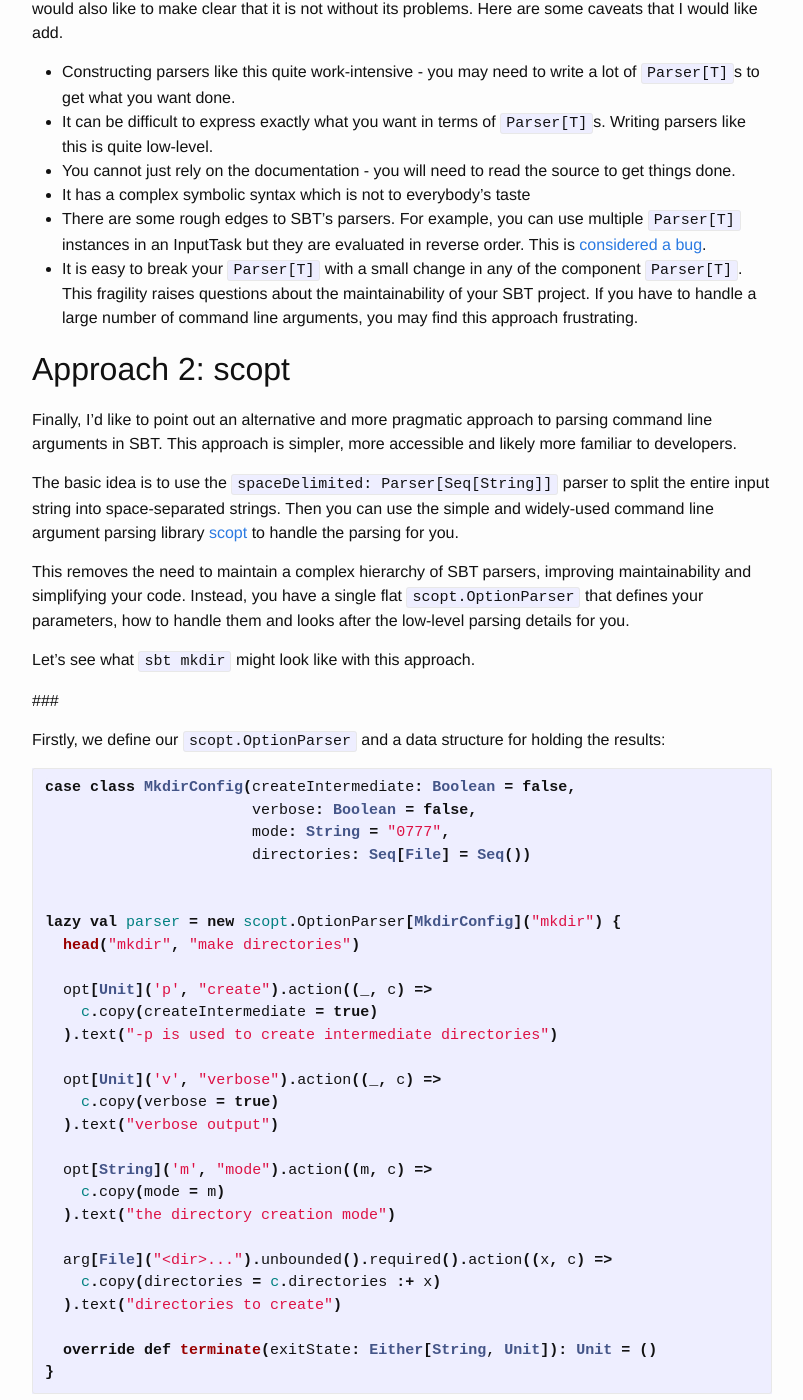
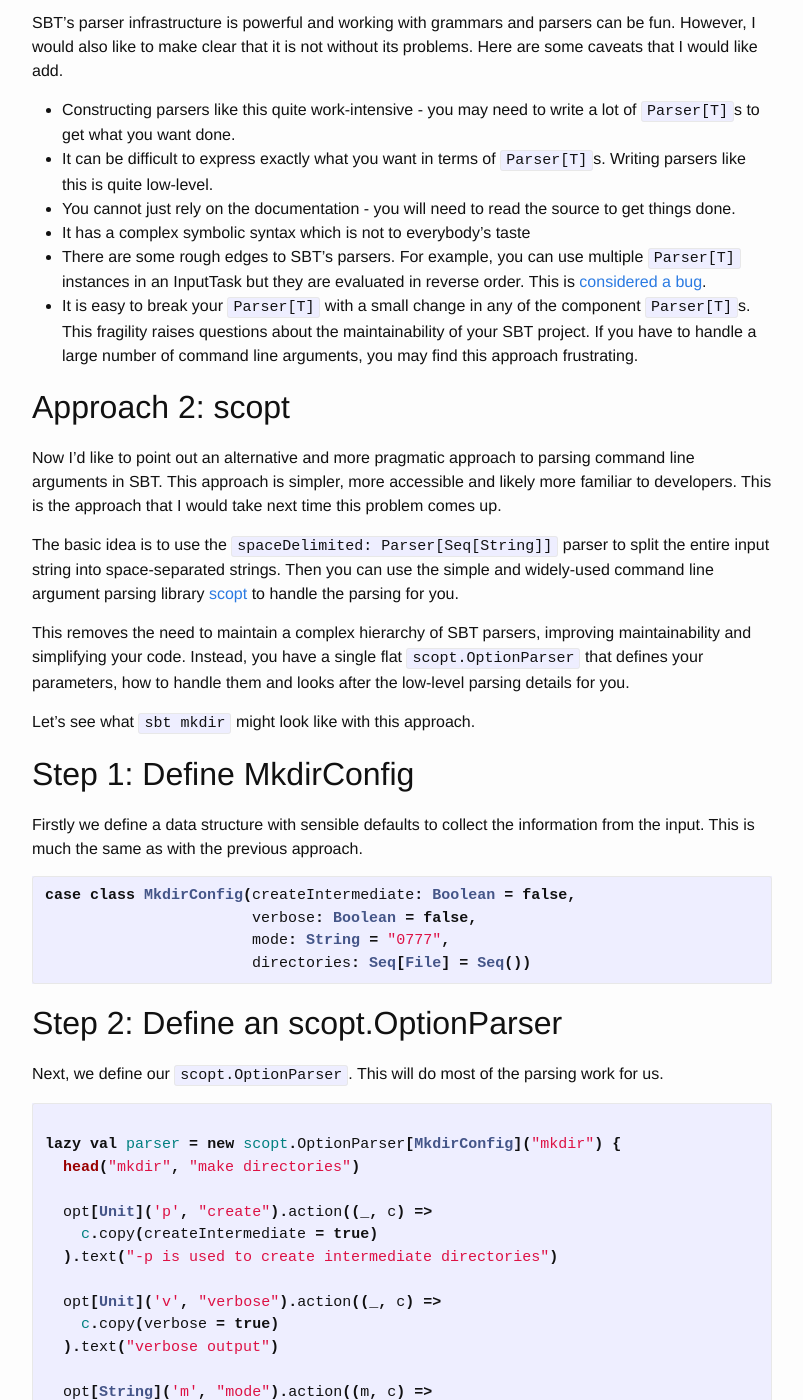
Before and after one commit to donaladams/donaladams.github.io, a Jekyll site: the page built from _posts/2016-11-20-command-line-parsing-in-sbt.md, in a window 1280 px wide and 1400 px high, scrolled down 7229 px. Shown: the whole window, without its empty margins (238-1041 px from the left). Built offline with Jekyll 4.4.1, drawn with Linux system fonts in a browser that asks for light colours; some of the changed text lies outside the part shown.

Commit message:
More revisions.

````diff
--- a/_posts/2016-11-20-command-line-parsing-in-sbt.md
+++ b/_posts/2016-11-20-command-line-parsing-in-sbt.md
@@ -12,7 +12,7 @@
 In this post, we'll look at two ways of handling command line input in SBT:
 
 1. The _SBT way_, using its [built-in parsers](http://www.scala-sbt.org/0.13/docs/Parsing-Input.html) from the ground up
-2. Using [scopt](https://github.com/scopt/scopt) to take care of the details for us
+2. Using [scopt](https://github.com/scopt/scopt) to handle command line parsing for using
 
 I would definitely recommend the second approach if you are looking to do this yourself as I believe it is simpler, more pragmatic and more robust to change.
 
@@ -39,7 +39,7 @@
 1. Add an [InputTask](http://www.scala-sbt.org/0.13/docs/Input-Tasks.html)
 2. Add a [Command](http://www.scala-sbt.org/0.13/docs/Commands.html)
 
-`InputTask` and `Command` are quite similar and could both be used for `sbt mkdir`, no matter what approach we take to parsing user input. The prevailing advice is to use `InputTask` as a first choice as `Command` is lower level, allowing you to actually modify the state of the build [^1].
+`InputTask` and `Command` are quite similar and could both be used for `sbt mkdir`, no matter what approach we take to parsing user input. The prevailing advice is to use `InputTask` as a first choice as `Command` is lower level, allowing you to actually modify the state of the build[^1].
 
 Here's a simplified definition of `InputTask`[^2] and the signature of one of the constructors for `Command`[^3]:
 
@@ -103,11 +103,11 @@
 commands ++= Seq(mkdirCmd)
 ```
 
-So far there are both quite straightforward and you're free to choose which suits your preference and situation better. Whichever way you go, you will need a `Parser[MkdirCommand]` to handle the input.
+So far these are both quite straightforward and you're free to choose which suits your preference and situation better. Whichever way you go, you will need a `Parser[MkdirCommand]` to handle the input.
 
 ### Step 2: Define MkdirCommand to collect the input
 
-`MkdirCommand` is the simple data structure used to collect the information we want from `sbt mkdir`'s command line arguments.
+This is the simple data structure used to collect the information we want from `sbt mkdir`'s command line arguments.
 
 ```scala
 case class MkdirCommand(verbose: Boolean = false,
@@ -118,8 +118,8 @@
 
 ### Step 3: Grammar Time
 
-When working with parsers, it's really helpful to defining a grammar for the input you want to parse. This might sound
-daunting but it's really not so bad. Even if it's not completely formal, it will prove invaluable while we are building up our `Parser[T]` from smaller and smaller parsers.
+When working with parsers, it's really helpful to define a grammar for the input you want to parse. This might sound
+daunting but it's really not so bad. Even if it's not completely formal, it will prove invaluable while we are building up our `Parser[T]` from the ground up.
 
 Here's a possible BNF-like grammar[^6] for `mkdir`. This borrows from `man chmod` which helpfully provides a grammar for the "symbolic mode" used in `mkdir`.
 
@@ -240,7 +242,7 @@
 
 ```
 
-Next up is the "symbolic" mode parser. The structure of this is more complicated but thankfully we have our grammar to guide us. Again, the process is the same - start at the terminals and work your way up.
+Next up is the "symbolic mode" parser. The structure of this is more complicated but thankfully we have our grammar to guide us. Again, the process is the same - start at the terminals and work your way up.
 
 ```scala
 // Terminal symbols
@@ -296,12 +298,12 @@
 * You cannot just rely on the documentation - you will need to read the source to get things done.
 * It has a complex symbolic syntax which is not to everybody's taste
 * There are some rough edges to SBT's parsers. For example, you can use multiple `Parser[T]` instances in an InputTask but they are evaluated in reverse order. This is [considered a bug](https://github.com/sbt/sbt/issues/2033).
-* It is easy to break your `Parser[T]` with a small change in any of the component `Parser[T]`. This fragility raises questions about the maintainability of your SBT project. If you have to handle a large number of command line arguments, you may find this approach frustrating.
+* It is easy to break your `Parser[T]` with a small change in any of the component `Parser[T]`s. This fragility raises questions about the maintainability of your SBT project. If you have to handle a large number of command line arguments, you may find this approach frustrating.
 
 
 ## Approach 2: scopt
 
-Finally, I'd like to point out an alternative and more pragmatic approach to parsing command line arguments in SBT. This approach is simpler, more accessible and likely more familiar to developers.
+Now I'd like to point out an alternative and more pragmatic approach to parsing command line arguments in SBT. This approach is simpler, more accessible and likely more familiar to developers. This is the approach that I would take next time this problem comes up.
 
 The basic idea is to use the `spaceDelimited: Parser[Seq[String]]` parser to split the entire input string into space-separated strings. Then you can use the simple and widely-used command line argument parsing library [scopt](https://github.com/scopt/scopt) to handle the parsing for you.
 
@@ -309,16 +311,22 @@
 
 Let's see what `sbt mkdir` might look like with this approach.
 
-###
+## Step 1: Define MkdirConfig
 
-Firstly, we define our `scopt.OptionParser` and a data structure for holding the results:
+Firstly we define a data structure with sensible defaults to collect the information from the input. This is much the same as with the previous approach.
 
 ```scala
 case class MkdirConfig(createIntermediate: Boolean = false,
                        verbose: Boolean = false,
                        mode: String = "0777",
                        directories: Seq[File] = Seq())
+```
 
+## Step 2: Define an scopt.OptionParser
+
+Next, we define our `scopt.OptionParser`. This will do most of the parsing work for us.
+
+```scala
 
 lazy val parser = new scopt.OptionParser[MkdirConfig]("mkdir") {
   head("mkdir", "make directories")
@@ -383,11 +391,12 @@
 
 I much prefer this second approach to handling command line arguments in SBT for a number of reasons:
 
-* It's simple and pragmatic - you don't want your parsing code to take up more space than the actually code you want to run
+* It's simple and pragmatic - you don't want your parsing code to take up lots of space
 * No need to make low-level parsing decisions
 * You don't need to "look under the hood"
 * The `OptionParser` is more robust to modification as the individual parsing components are independant. This helps with maintainability.
-* I find it hard to see a downside to this approach.
+
+I find it hard to see a downside to this approach. Happy parsing!
 
 ### Footnotes
 
````
Also changed, not shown: other parts of _posts/2016-11-20-command-line-parsing-in-sbt.md (+3 -1 lines).
